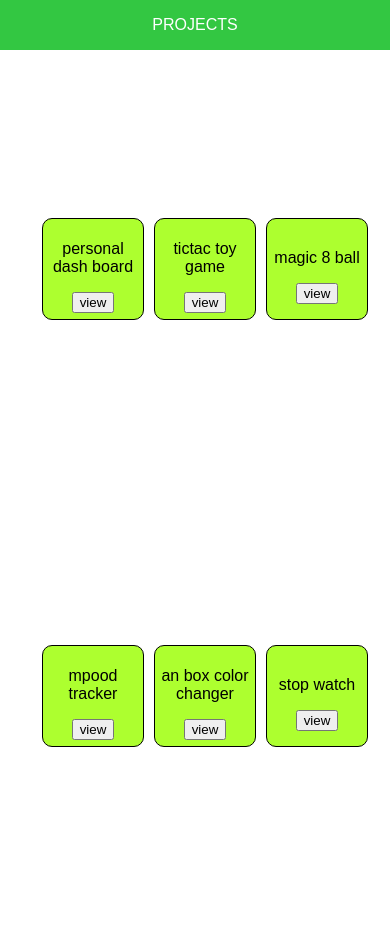
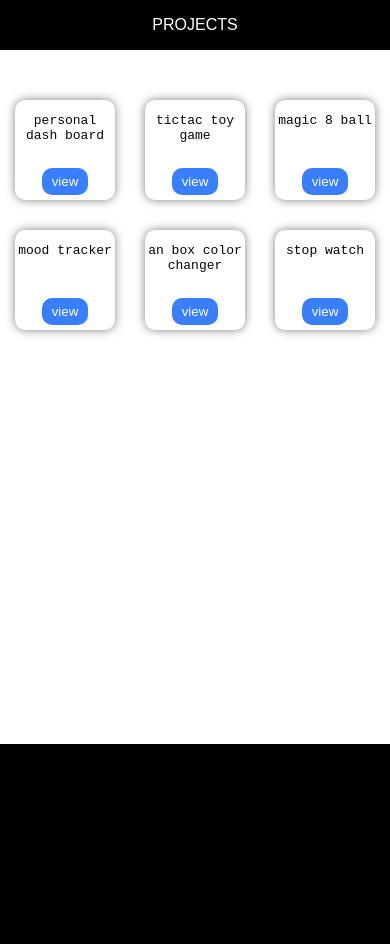
Before and after one commit to Alan111112/project, a plain HTML site: page project/projectview.html in a window 390 px wide. Before the commit the page ends 904 px from the top, so only its background shows below. Drawn offline with Linux system fonts and the light colour scheme.

Commit message:
Add files via upload

```diff
--- a/project/project.css
+++ b/project/project.css
@@ -1,7 +1,6 @@
 body{
     padding: 0%;
     margin: 0%;
-    box-sizing: border-box;
     font-family: Arial, Helvetica, sans-serif;
     height: 100vh;
 }
@@ -24,7 +23,6 @@ body{
     flex-wrap: wrap;
     gap: 10px;
     height: 100vh;
-    margin: 10px;
 }
 .header{
     background-color: rgb(51, 199, 66);
@@ -49,32 +47,65 @@ body{
         display: flex;
         justify-content: center;
         align-items: center;
+        align-content: flex-start;
         flex-wrap: wrap;
-        gap: 10px;
+        gap: 30px;
         height: 100vh;
         width: 100%;
+        position: relative;
     }
     .card{
         display: flex;
         justify-content: center;
         align-items: center;
         flex-direction: column;
-        border: solid 1px black;
         width: 100px;
         height: 100px;
         border-radius: 10px;
-        background-color: greenyellow;
+        background-color: rgb(255, 255, 255);
+        text-align: center;
+        color: rgb(7, 7, 7);
+        border: none;
+        box-shadow: 0 0 10px rgb(0, 0, 0, 0.5);
+        font-family: 'Courier New', Courier, monospace;
+        overflow: hidden;
+        font-size: 13px;
         text-align: center;
     }
+    button{
+        padding: 6px 10px;
+        border: none;
+        background-color: rgb(57, 126, 255);
+        color: white;
+        border-radius:10px ;
+        margin-bottom: 5px;
+    }
+    button:hover{
+        background-color: hsl(219, 100%, 50%);
+    }
     .header{
-        background-color: rgb(51, 199, 66);
+        background-color: rgb(1, 1, 1);
         color: white;
         width: 100%;
         height: 50px;
         display: flex;
         justify-content: center;
         align-items: center;
-        margin-bottom: 10px;
+        margin-bottom: 50px;
     }
 
+    p{
+        flex-grow: 1;
+    }
+    .footer{
+        position: absolute;
+        height: 200px;
+        width: 100%;
+        background-color: black;
+        bottom: 0;
+    }
+    a{
+        text-decoration: none;
+        color: white;
+    }
 }
--- a/project/projectview.html
+++ b/project/projectview.html
@@ -12,35 +12,35 @@
 
         <div class="card">
             <p>personal dash board</p>
-            <button>view</button>
+            <button><a href="/dashboard/hh.html">view</a></button>
         </div>
 
         <div class="card">
             <p>tictac toy game</p>
-            <button>view</button>
+            <button><a href="/an-tictac-game-icreated-it-bymyself/strutrore-of-thewebsite.html">view</a></button>
         </div>
 
         <div class="card">
             <p>magic 8 ball</p>
-            <button>view</button>
+            <button><a href="/magic8ball/index.html">view</a></button>
         </div>
 
         <div class="card">
-            <p>mpood tracker</p>
-            <button>view</button>
+            <p>mood tracker</p>
+            <button><a href="/mood-tracker/indexx.html">view</a></button>
         </div>
 
         <div class="card">
             <p>an box color changer</p>
-            <button>view</button>
+            <button><a href="/an-task-from-chat/ineedtorename.html">view</a></button>
         </div>
 
         <div class="card">
             <p>stop watch</p>
-            <button>view</button>
+            <button><a href="/stop watch/h.html">view</a></button>
         </div>
 
-
+        <div class="footer"></div>
 
 </body>
 </html>
```
